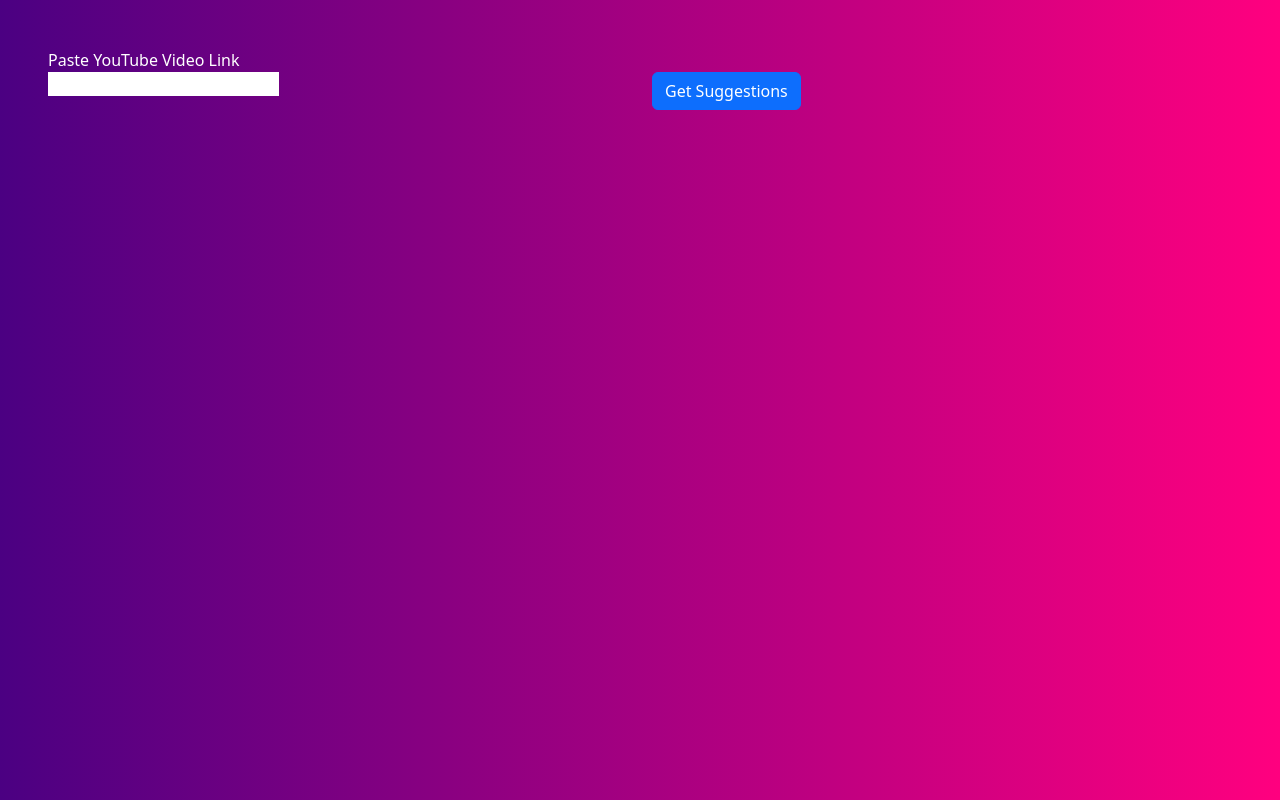
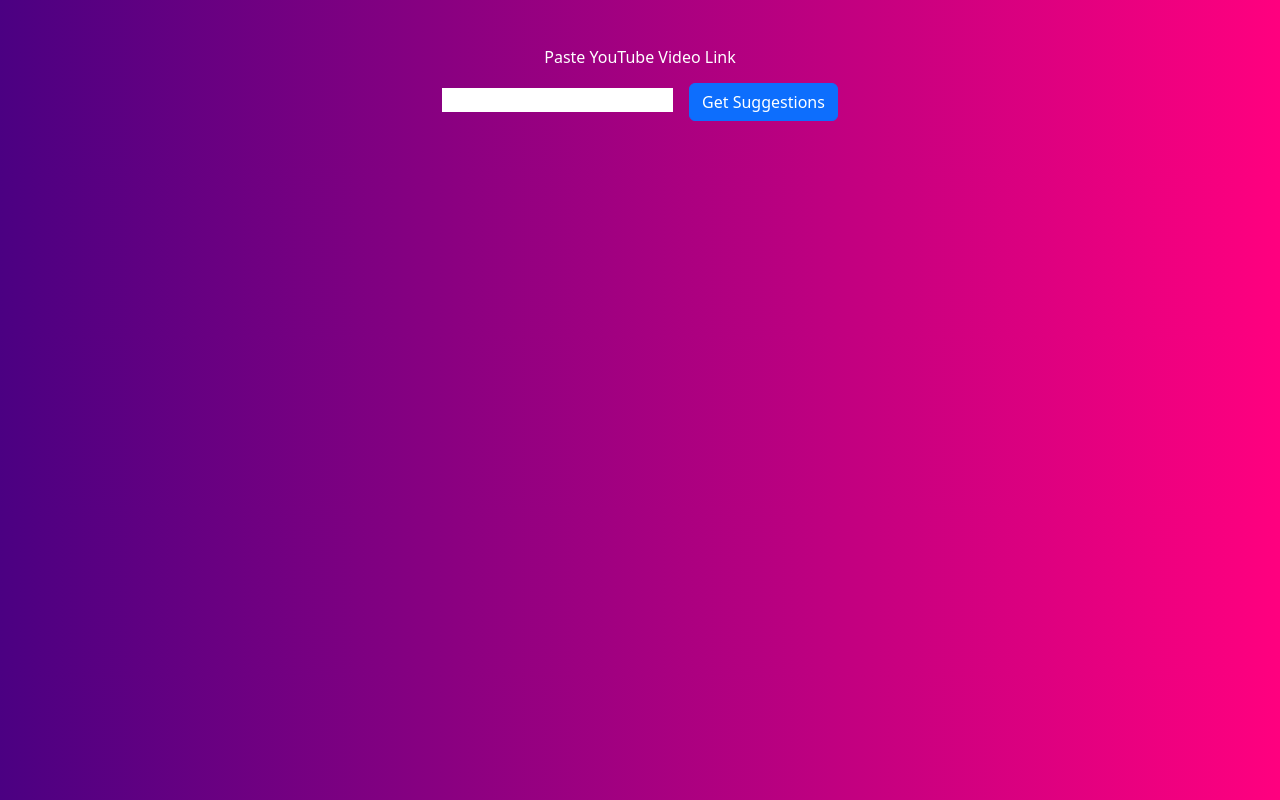
Before and after one commit to busycaesar/YouTube_Title_Assistant, a React (Create React App) app in the folder Frontend/: page / in a window 1280 px wide. Built offline with nearby package versions, Linux system fonts and the light colour scheme.

Commit message:
Feat(F): Suggest description and keywords

```diff
--- a/Frontend/src/app.tsx
+++ b/Frontend/src/app.tsx
@@ -1,15 +1,15 @@
 import React, { useState } from "react";
-import { Button, Row, Col } from "react-bootstrap";
+import { Button } from "react-bootstrap";
 import { useForm, SubmitHandler } from "react-hook-form";
 import { getTitleSuggestions } from "./lib";
-
-interface FormData {
-  videoLink: string;
-}
+import { FormData, Suggestions } from "./interface";
+import { FaRegCopy } from "react-icons/fa";
 
 function App() {
   const { register, handleSubmit } = useForm<FormData>();
   const [suggestedTitles, setSuggestedTitles] = useState("");
+  const [suggestedKeywords, setSuggestedKeywords] = useState("");
+  const [suggestedDescription, setSuggestedDescription] = useState("");
 
   const submitForm: SubmitHandler<FormData> = async (data: FormData) => {
     // Make sure it is a youtube link.
@@ -19,29 +19,60 @@
     if (!data?.videoLink || !youtubeRegex.test(data.videoLink)) return;
 
     // Call the API to get the title suggestions.
-    let titleSuggestions: string = await getTitleSuggestions(data.videoLink);
+    const suggestions: Suggestions = await getTitleSuggestions(data.videoLink);
 
-    titleSuggestions = titleSuggestions.replace(/\n/g, "<br>");
+    const title = suggestions.title.replace(/\n/g, "<br>");
+
+    const keywords = suggestions.keywords.replace(/\n/g, "<br>");
+
+    const description = suggestions.description.replace(/\n/g, "<br>");
 
     // Set the title suggestions.
-    setSuggestedTitles(titleSuggestions);
+    setSuggestedTitles(title);
+    setSuggestedKeywords(keywords);
+    setSuggestedDescription(description);
   };
 
   return (
     <div className="App">
-      <form onSubmit={handleSubmit(submitForm)}>
-        Paste YouTube Video Link
-        <Row>
-          <Col>
-            <input {...register("videoLink")} />
-          </Col>
-          <Col>
-            <Button type="submit">Get Suggestions</Button>
-          </Col>
-        </Row>
+      <h1 className="text-center">Paste YouTube Video Link</h1>
+      <form className="my-3 text-center" onSubmit={handleSubmit(submitForm)}>
+        <input className="mx-2" {...register("videoLink")} />
+
+        <Button className="mx-2" type="submit">
+          Get Suggestions
+        </Button>
       </form>
 
-      <div dangerouslySetInnerHTML={{ __html: suggestedTitles }} />
+      {suggestedDescription && (
+        <>
+          <h2>Suggested Description</h2>
+          <div
+            className="text-start my-4 text-3xl"
+            dangerouslySetInnerHTML={{ __html: suggestedDescription }}
+          />
+        </>
+      )}
+
+      {suggestedTitles && (
+        <>
+          <h2>Suggested Titles</h2>
+          <div
+            className="text-start my-4 text-3xl"
+            dangerouslySetInnerHTML={{ __html: suggestedTitles }}
+          />
+        </>
+      )}
+
+      {suggestedKeywords && (
+        <>
+          <h2>Suggested Keywords</h2>
+          <div
+            className="text-start my-4 text-3xl"
+            dangerouslySetInnerHTML={{ __html: suggestedKeywords }}
+          />
+        </>
+      )}
     </div>
   );
 }
--- a/Frontend/src/lib/title.ts
+++ b/Frontend/src/lib/title.ts
@@ -1,6 +1,8 @@
+import { Suggestions } from "../interface";
+
 export const getTitleSuggestions = async (
   videoLink: string
-): Promise<string> => {
+): Promise<Suggestions> => {
   try {
     const response = await fetch(
       `${process.env.REACT_APP_BACKEND_URL}/api/title/`,
@@ -22,6 +24,6 @@
     return data;
   } catch (error: unknown) {
     if (error instanceof Error) console.log(error.message);
-    return "";
+    return { title: "", keywords: "", description: "" };
   }
 };
```
